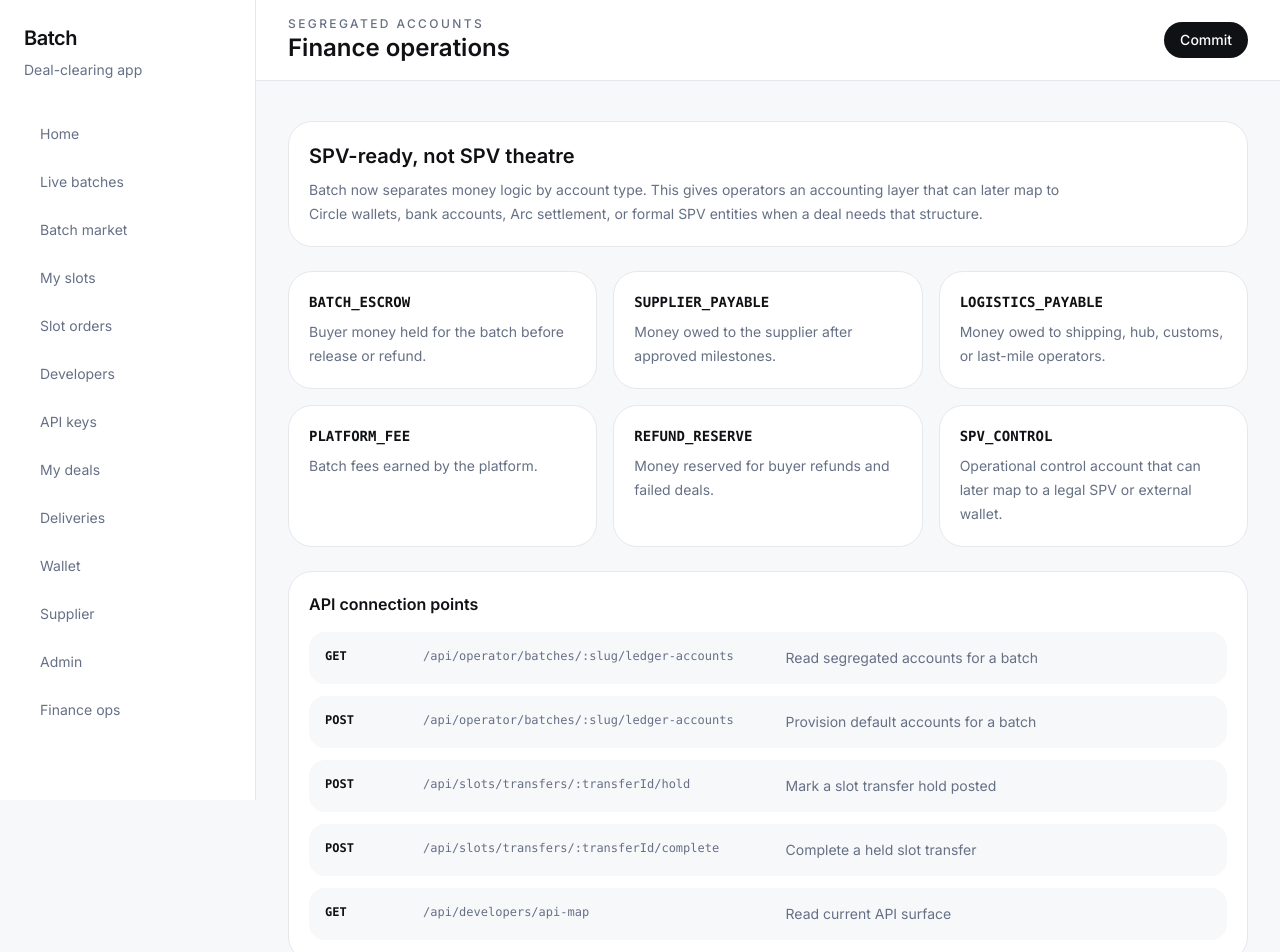
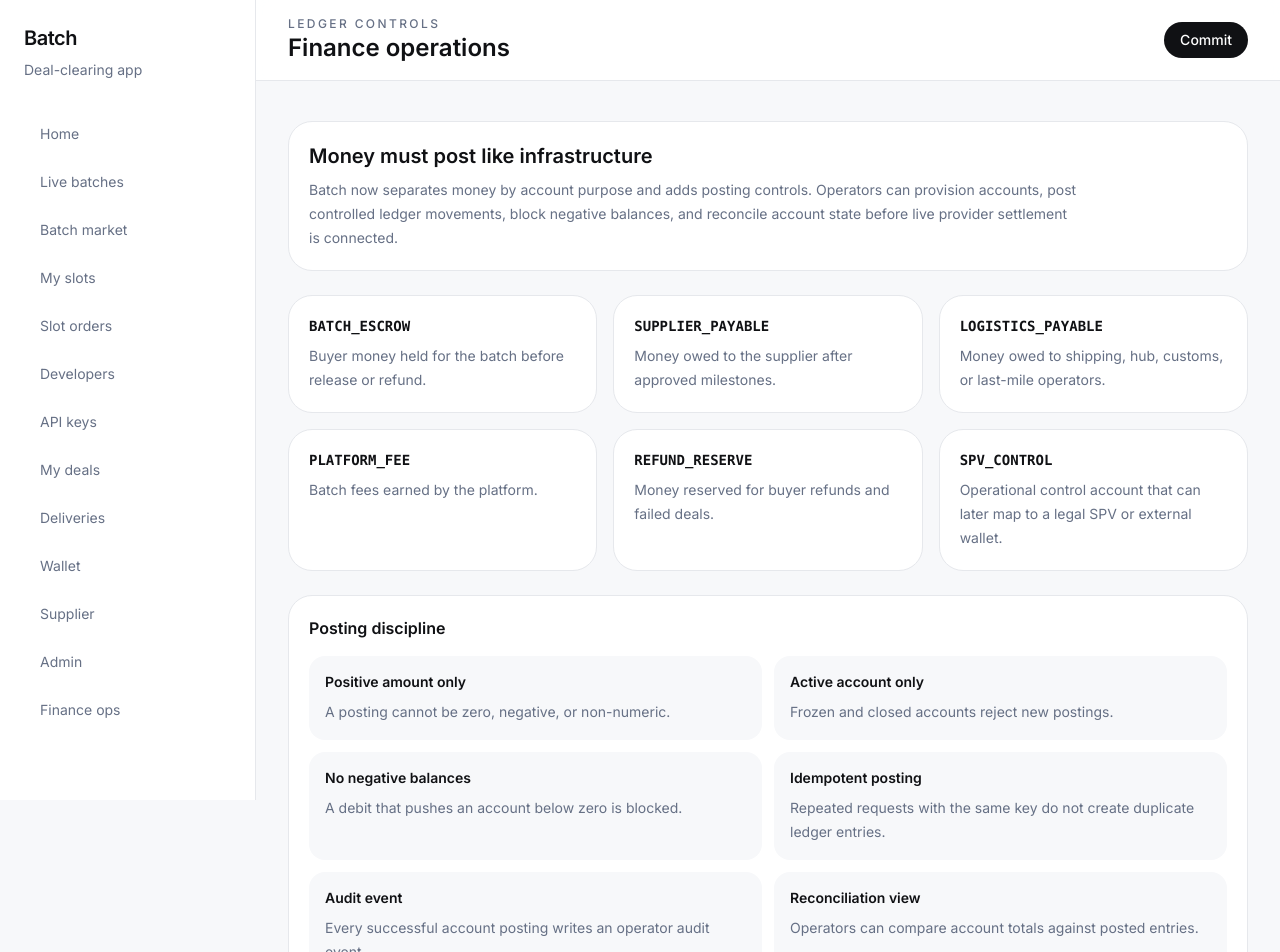
Before and after one commit to imranshiundu/Batch, a Next.js app in the folder apps/web/: page /operator/finance in a window 1280 px wide. Shown: the top 952 px of the page. Built offline with nearby package versions, Linux system fonts and the light colour scheme.

Commit message:
Frontend: show ledger posting controls on finance page

```diff
--- a/apps/web/src/app/operator/finance/page.tsx
+++ b/apps/web/src/app/operator/finance/page.tsx
@@ -10,9 +10,21 @@ const accounts = [
   ["SPV_CONTROL", "Operational control account that can later map to a legal SPV or external wallet."],
 ];
 
+const controls = [
+  ["Positive amount only", "A posting cannot be zero, negative, or non-numeric."],
+  ["Active account only", "Frozen and closed accounts reject new postings."],
+  ["No negative balances", "A debit that pushes an account below zero is blocked."],
+  ["Idempotent posting", "Repeated requests with the same key do not create duplicate ledger entries."],
+  ["Audit event", "Every successful account posting writes an operator audit event."],
+  ["Reconciliation view", "Operators can compare account totals against posted entries."],
+];
+
 const routes = [
   ["GET", "/api/operator/batches/:slug/ledger-accounts", "Read segregated accounts for a batch"],
   ["POST", "/api/operator/batches/:slug/ledger-accounts", "Provision default accounts for a batch"],
+  ["GET", "/api/operator/batches/:slug/ledger-postings", "Read accounts and recent posted entries"],
+  ["GET", "/api/operator/batches/:slug/ledger-postings?view=reconcile", "Run ledger reconciliation view"],
+  ["POST", "/api/operator/batches/:slug/ledger-postings", "Post a credit or debit to a ledger account"],
   ["POST", "/api/slots/transfers/:transferId/hold", "Mark a slot transfer hold posted"],
   ["POST", "/api/slots/transfers/:transferId/complete", "Complete a held slot transfer"],
   ["GET", apiRoutes.developerApiMap, "Read current API surface"],
@@ -20,11 +32,11 @@ const routes = [
 
 export default function FinanceOpsPage() {
   return (
-    <AppShell title="Finance operations" eyebrow="Segregated accounts">
+    <AppShell title="Finance operations" eyebrow="Ledger controls">
       <section className="rounded-3xl border border-line bg-white p-5">
-        <h2 className="text-xl font-semibold text-ink">SPV-ready, not SPV theatre</h2>
+        <h2 className="text-xl font-semibold text-ink">Money must post like infrastructure</h2>
         <p className="mt-2 max-w-3xl text-sm leading-6 text-muted">
-          Batch now separates money logic by account type. This gives operators an accounting layer that can later map to Circle wallets, bank accounts, Arc settlement, or formal SPV entities when a deal needs that structure.
+          Batch now separates money by account purpose and adds posting controls. Operators can provision accounts, post controlled ledger movements, block negative balances, and reconcile account state before live provider settlement is connected.
         </p>
       </section>
 
@@ -35,6 +47,18 @@ export default function FinanceOpsPage() {
             <p className="mt-2 text-sm leading-6 text-muted">{text}</p>
           </div>
         ))}
+      </section>
+
+      <section className="mt-6 rounded-3xl border border-line bg-white p-5">
+        <h3 className="font-semibold text-ink">Posting discipline</h3>
+        <div className="mt-4 grid gap-3 md:grid-cols-2">
+          {controls.map(([title, text]) => (
+            <div key={title} className="rounded-2xl bg-surface p-4">
+              <h4 className="text-sm font-semibold text-ink">{title}</h4>
+              <p className="mt-2 text-sm leading-6 text-muted">{text}</p>
+            </div>
+          ))}
+        </div>
       </section>
 
       <section className="mt-6 rounded-3xl border border-line bg-white p-5">
```
